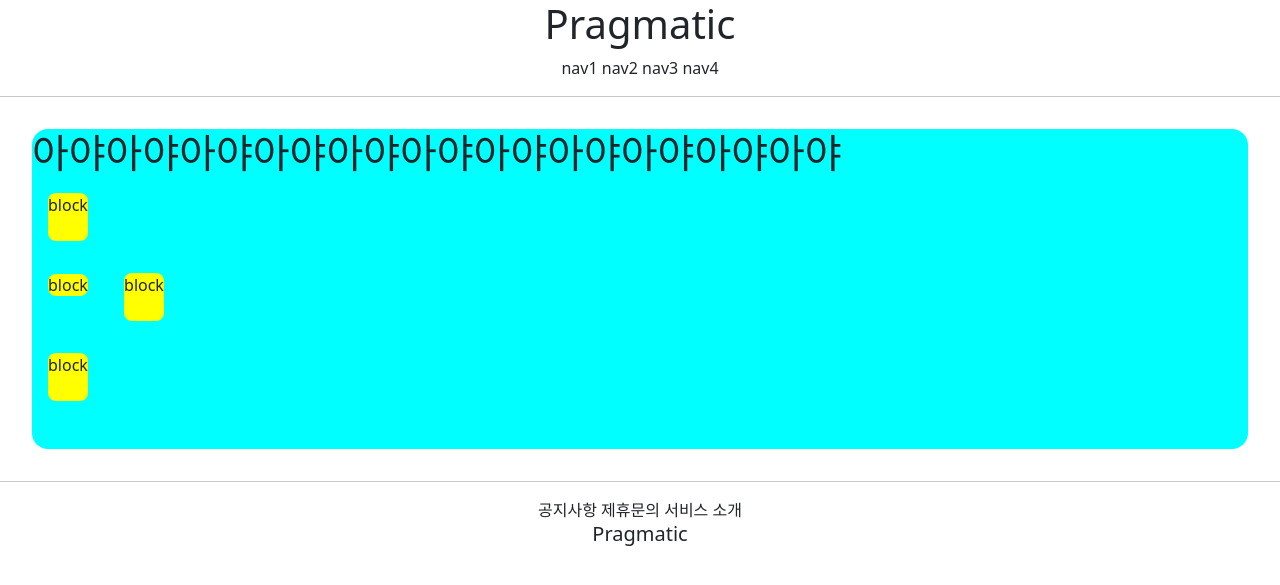
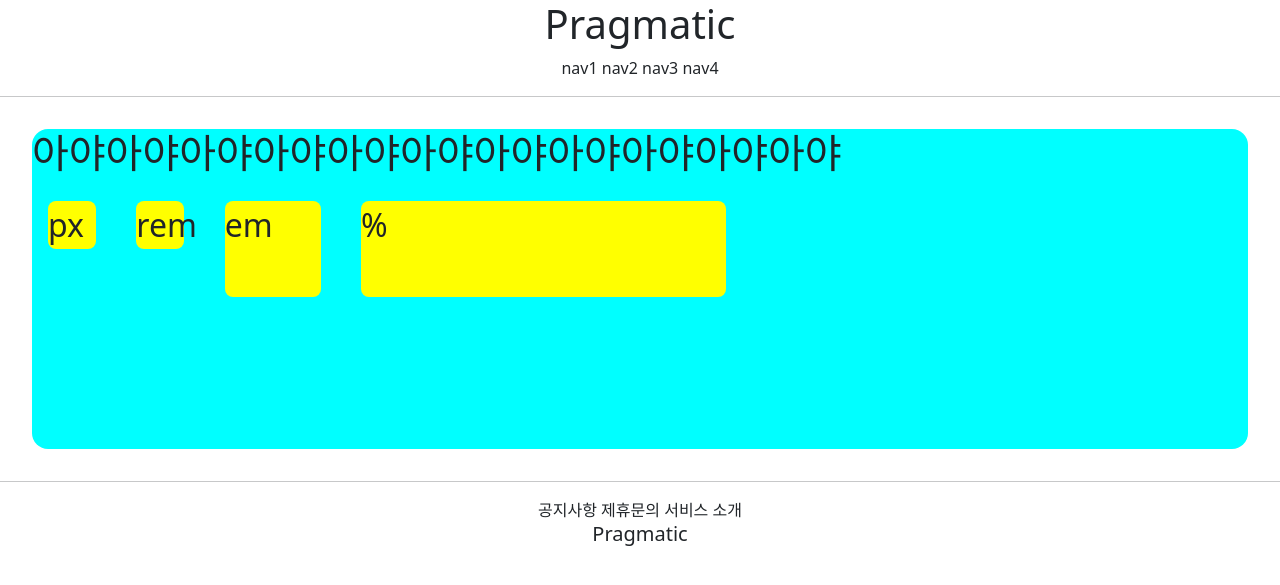
Before and after one commit to kanggihoon/gis_self, a Django app: page /account/hello_world/ in a window 1280 px wide. Shown: the top 585 px of the page. Run offline with Django 3.2, Linux system fonts and the light colour scheme; parts of the project's set-up code (start-up, migrations or seed data) failed here and were passed over.

Commit message:
self test style 7/8

```diff
--- a/accountapp/templates/accountapp/hello_world.html
+++ b/accountapp/templates/accountapp/hello_world.html
@@ -9,18 +9,17 @@
             height: 48px;
             width: 40px;
             border-radius: .5rem;
+            display: inline-block;
         }
     </style>
 
-    <div style="height: 20rem; background-color: aqua; margin: 2rem; border-radius: 1rem;">
+    <div style="height: 20rem; background-color: aqua; margin: 2rem; border-radius: 1rem; font-size: 2rem">
         <h1>아야아야아야아야아야아야아야아야아야아야아야</h1>
 
-    <div class="testing" style="display: block">block</div>
-    <div class="testing" style="display: inline">block</div>
-    <div class="testing" style="display: inline-block">block</div>
-    <div class="testing" style="display: none">block</div>
-    <div class="testing">block</div>
-
+    <div class="testing" style="height: 48px; width: 48px">px</div>
+    <div class="testing" style="height: 3rem; width: 3rem">rem</div>
+    <div class="testing" style="height: 3em; width: 3em">em</div>
+    <div class="testing" style="height: 30%; width: 30%">%</div>
     </div>
 
 {% endblock %}
```
